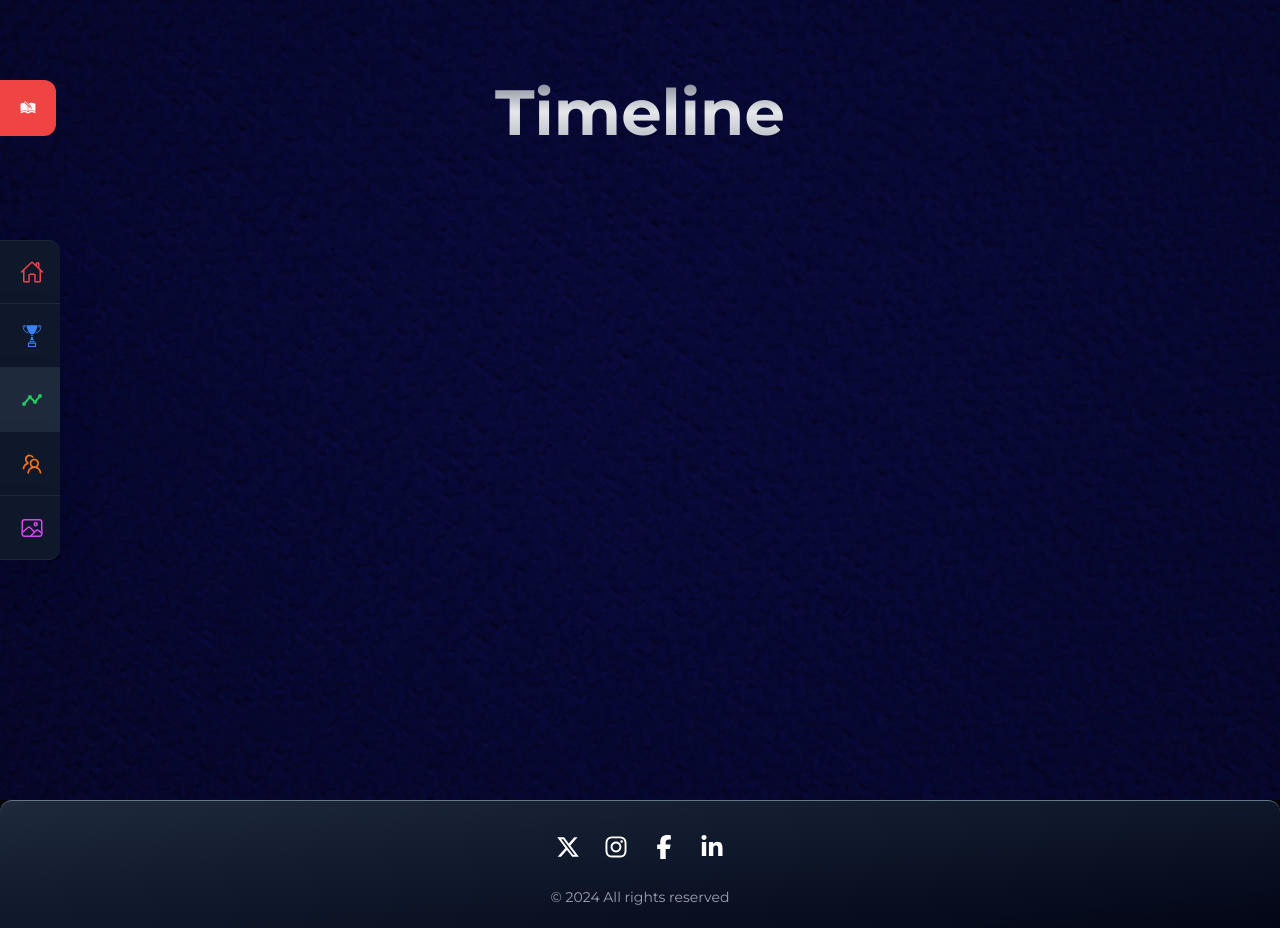
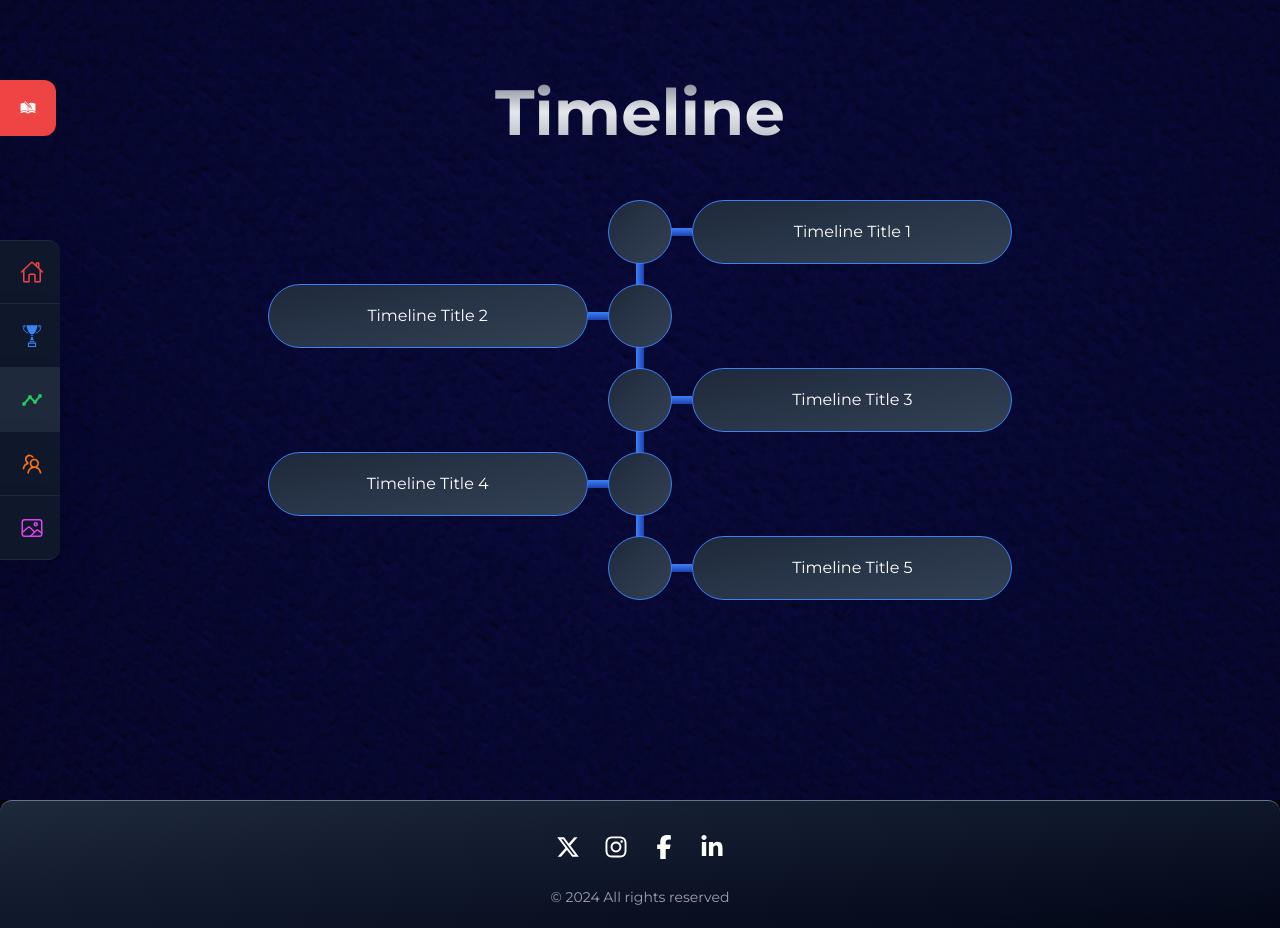
Before and after one commit to Risav03/bengal-esummit, a Next.js app: page /timeline in a window 1280 px wide. Built offline with nearby package versions, Linux system fonts and the light colour scheme.

Commit message:
basic timeline sctructure ready

```diff
--- a/app/timeline/page.tsx
+++ b/app/timeline/page.tsx
@@ -6,15 +6,73 @@ import { Heading } from '@/components/heading/Heading'
 import { FootComp } from '@/components/sections/footcomp'
 import { Background } from '@/components/UI/Background'
 
+const timelineData = [
+  {
+    title: "Timeline Title 1",
+    date: "2022",
+    description: "Lorem ipsum dolor sit amet, consectetur adipiscing elit",
+    icon: "https://via.placeholder.com/150"
+  },
+  {
+    title: "Timeline Title 2",
+    date: "2022",
+    description: "Lorem ipsum dolor sit amet, consectetur adipiscing elit",
+    icon: "https://via.placeholder.com/150"
+  },
+  {
+    title: "Timeline Title 3",
+    date: "2022",
+    description: "Lorem ipsum dolor sit amet, consectetur adipiscing elit",
+    icon: "https://via.placeholder.com/150"
+  },
+  {
+    title: "Timeline Title 4",
+    date: "2022",
+    description: "Lorem ipsum dolor sit amet, consectetur adipiscing elit",
+    icon: "https://via.placeholder.com/150"
+  },
+  {
+    title: "Timeline Title 5",
+    date: "2022",
+    description: "Lorem ipsum dolor sit amet, consectetur adipiscing elit",
+    icon: "https://via.placeholder.com/150"
+  }
+]
+
 export default function Page () {
 
   return (
     <main className="bg-black text-white">
         <Background/>
-        <div className='sm:p-16 px-4 py-20 flex min-h-screen flex-col items-center relative z-[1] justify-between'>
+        <div className='sm:p-16 px-4 py-20 flex min-h-screen flex-col items-center relative z-[1] justify-start'>
             <Navbar/>
             <Heading>Timeline</Heading>
+            <div className='grid grid-cols-11 gap-y-5 w-full h-fit items-center justify-start mt-10 relative'>
+               { timelineData.map((data, index)=>(
+                <>
+                  <div className={` col-span-5 flex justify-end ${index%2==0 && "opacity-0"} `}>
+                    <div className='w-80 h-16 border-blue-500 border-[1px] bg-gradient-to-br from-slate-800 to-slate-700 rounded-full overflow-hidden flex items-center justify-center shaodw-lg shadow-blue-200'>
+                      <h3 className='text-white'>
+                        {data.title}
+                      </h3>
+                    </div>
+                  </div>
+                  <div className=' col-span-1 flex justify-center relative'>
+                    <div className={`absolute w-1/2 h-2 bg-gradient-to-b from-blue-500 to-blue-800 -translate-y-1/2 top-1/2 ${index%2==0 ? "right-0" : "left-0"} -z-10`}></div>
+                    <div className='w-16 h-16 border-blue-500 border-[1px] bg-gradient-to-br from-slate-800 to-slate-700 rounded-full overflow-hidden flex items-center justify-center shaodw-lg shadow-blue-200'></div>
+                  </div>
+                  <div className={` col-span-5 flex justify-start ${index%2!=0 && "opacity-0"}`}>
+                    <div className='w-80 h-16 border-blue-500 border-[1px] bg-gradient-to-br from-slate-800 to-slate-700 rounded-full overflow-hidden flex items-center justify-center shaodw-lg shadow-blue-200'>
+                      <h3 className='text-white'>
+                        {data.title}
+                      </h3>
+                    </div>
+                  </div>
+                </>
 
+              ))}
+                <div className='absolute w-2 h-[90%] bg-gradient-to-r from-blue-500 to-blue-800 left-1/2 top-0 -z-10 mt-8 -translate-x-1/2'></div>
+            </div>
 
         </div>
         <FootComp/>
```
